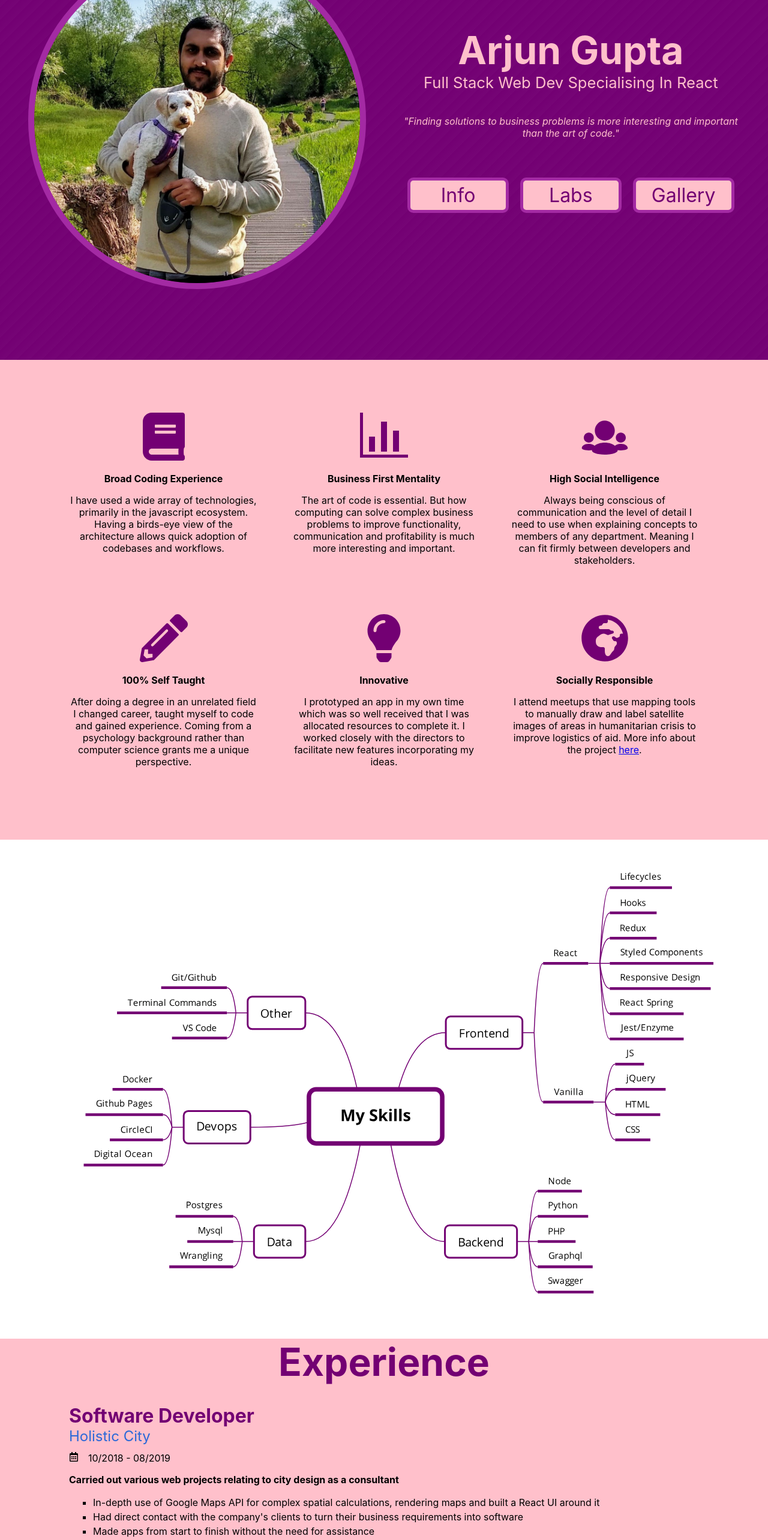
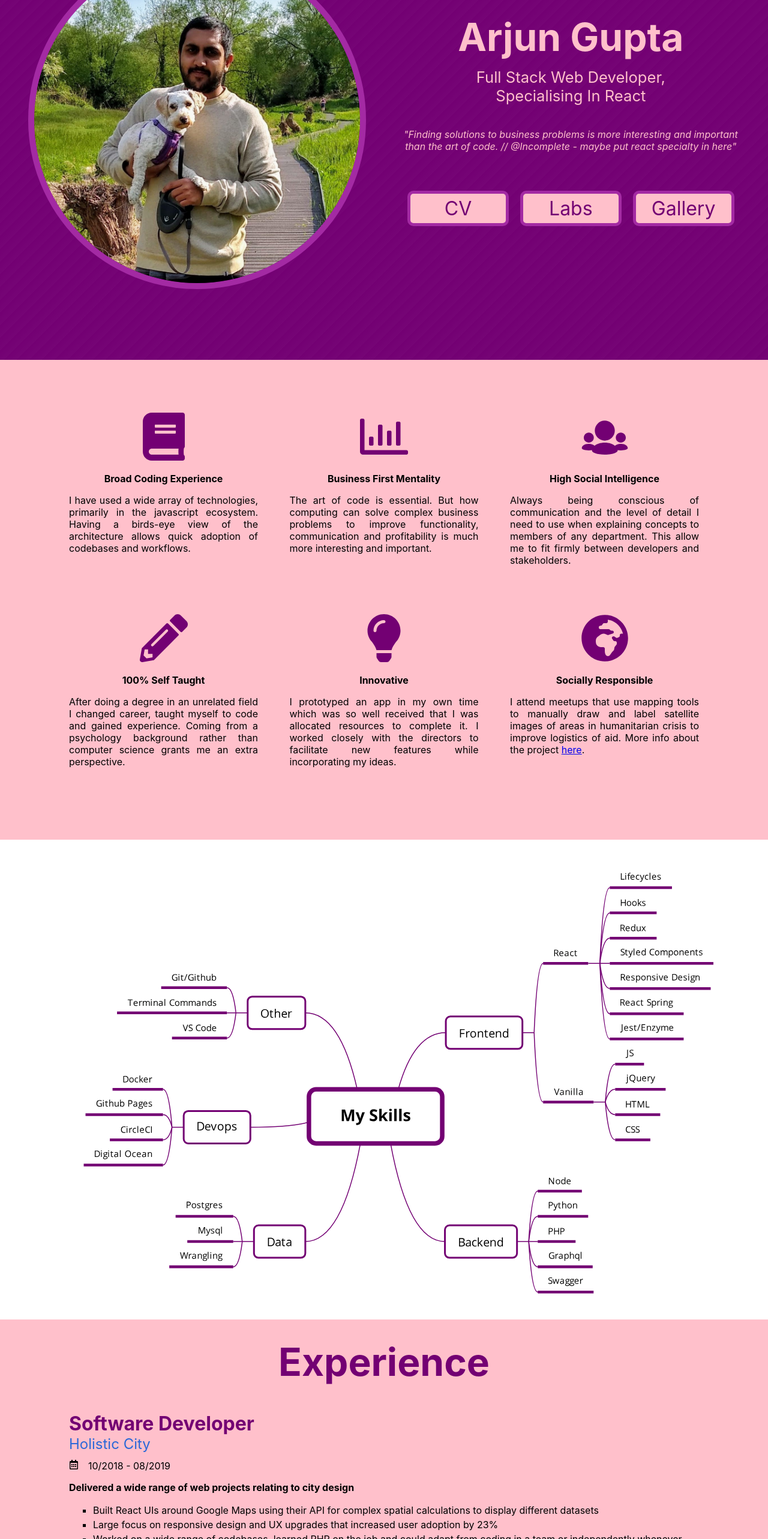
Before and after one commit to TAQ2/taq2.github.io, a React (Create React App) app: page /#/ in a window 1280 px wide. Shown: the part 200-2766 px from the top of the page at 60% size. Built offline with nearby package versions, Linux system fonts and the light colour scheme.

Commit message:
update content

```diff
--- a/src/Gallery.js
+++ b/src/Gallery.js
@@ -102,14 +102,7 @@ export default function Gallery() {
       >
         <FaHome size={30} />
       </Link>
-      <Title
-        style={{
-          marginBottom: "0.5em",
-          backgroundColor: colours.primary
-        }}
-      >
-        Gallery
-      </Title>
+      <Title style={{ backgroundColor: colours.primary }}>Gallery</Title>
       <ContentContainer
         style={{
           display: "flex",
--- a/src/Home/ExperienceTile.js
+++ b/src/Home/ExperienceTile.js
@@ -11,7 +11,7 @@ export default function InfoTile({ infoSectionRef }) {
   return (
     <Tile colour={colours.primary}>
       <ContentContainer ref={infoSectionRef}>
-        <Title style={{ margin: "0.5em 0" }}>Experience</Title>
+        <Title style={{ paddingTop: "0.5em" }}>Experience</Title>
         {experienceData.map((experience, i) => (
           <div key={i}>
             <div
--- a/src/Home/LandingTile.js
+++ b/src/Home/LandingTile.js
@@ -128,11 +128,7 @@ export default function LandingTile({ infoSectionRef }) {
         </ImgContainer>
         <div style={{ width: "5%" }} />
         <TextContainer style={textAnimation}>
-          <Title
-            style={{
-              color: colours.primary
-            }}
-          >
+          <Title style={{ color: colours.primary, marginBottom: "0" }}>
             Arjun Gupta
           </Title>
           <div
@@ -142,15 +138,16 @@ export default function LandingTile({ infoSectionRef }) {
               textAlign: "center"
             }}
           >
-            Full Stack Web Dev Specialising In React
+            Full Stack Web Developer, <br /> Specialising In React
           </div>
           <Quote>
             "Finding solutions to business problems is more interesting and
-            important than the art of code."
+            important than the art of code. // @Incomplete - maybe put react
+            specialty in here"
           </Quote>
           <LinkContainer>
             <Link style={{ width: "30%" }} onClick={scrollToInfoSection}>
-              Info
+              CV
             </Link>
             <Link style={{ width: "30%" }} to="/labs">
               Labs
--- a/src/Home/SummaryTile.js
+++ b/src/Home/SummaryTile.js
@@ -61,7 +61,7 @@ export default function SummaryTile() {
                 >
                   {item.title}
                 </div>
-                <div>{item.description}</div>
+                <div style={{ textAlign: "justify" }}>{item.description}</div>
               </Item>
             );
           })}
--- a/src/Home/experienceData.js
+++ b/src/Home/experienceData.js
@@ -5,11 +5,13 @@ export default [
     from: "10/2018",
     to: "08/2019",
     description:
-      "Carried out various web projects relating to city design as a consultant",
+      "Delivered a wide range of web projects relating to city design",
     bullets: [
-      "In-depth use of Google Maps API for complex spatial calculations, rendering maps and built a React UI around it",
-      "Had direct contact with the company's clients to turn their business requirements into software",
-      "Made apps from start to finish without the need for assistance"
+      "Built React UIs around Google Maps using their API for complex spatial calculations to display different datasets",
+      "Large focus on responsive design and UX upgrades that increased user adoption by 23%",
+      "Worked on a wide range of codebases, learned PHP on the job and could adapt from coding in a team or independently whenever appropriate",
+      "Engaging directly with the company's clients to turn their business requirements into software",
+      "More // @Incomplete"
     ]
   },
   {
@@ -18,13 +20,13 @@ export default [
     from: "02/2016",
     to: "09/2018",
     description:
-      "Website selling bespoke windows and doors characterised by complex design and manufacturing rules",
+      "Developed features for the company's website to optimise sales of windows and doors which are characterised by complex design and manufacturing rules",
     bullets: [
-      "Transitioned from junior to mid-senior level within a two year period due to an intense focus on improving skills after working hours", // @Incomplete - is this a bad thing?
-      "Point of contact for other departments ranging from salespeople to product experts", // @Incomplete - this seems like a bad thing
-      "Managed, mentored and reviewed code for several devs",
-      "Experienced in surrounding roles e.g business/data analyst, product owner, testing, quality insurance and dev ops",
-      "Tasked to research and learn modern tools for future projects exploring MongoDB, GraphQL, Docker, Google Cloud, Digital Ocean, Heroku, Now etc"
+      "Reduced technical debt by rewriting a 20 year old spaghetti code base in React making sure it was readable and testable",
+      "Helped improve the customisation of the products on the website meaning other departments saved time processing orders // @Incomplete",
+      "Transitioned from a junior to a mentor and manager of five developers within a two year period, due to intense focus of taking work problems and finding solutions in my own time",
+      "Expanded into surrounding roles e.g business/data analyst, product owner, testing, quality assurance and devops, which reduced bottlenecks in the team and also increased my skill set",
+      "Integeral point of contact for other departments ranging from salespeople to product experts, ensuring all technical information is communicated clearly and effectively"
     ]
   },
   {
@@ -33,7 +35,7 @@ export default [
     from: "10/2015",
     to: "02/2016",
     description:
-      "Translating children vocabulary games from the US to the UK market",
+      "Tested children's vocabulary games that were redeveloped to transition from the US to the UK market",
     bullets: [
       "Testing areas of the system by following prepared scripts and recording any issues",
       "Retesting fixed issues following meticulous step by step instructions",
@@ -41,10 +43,15 @@ export default [
     ]
   },
   {
-    jobTitle: "Neuroscience (1st Class)",
+    jobTitle: "Neuroscience (1st Class BSc)",
     company: "University of Sussex",
     from: "09/2012",
-    to: "06/2015", // @Incomplete - do we put a description here?
-    bullets: ["Psychology", "Cognitive Science", "Brain Biology"]
+    to: "06/2015",
+    bullets: [
+      "Psychology and behaviour",
+      "Cognitive Science",
+      "Brain Biology",
+      "How does that relate? // @Incomplete"
+    ]
   }
 ];
--- a/src/Home/summaryData.js
+++ b/src/Home/summaryData.js
@@ -1,10 +1,10 @@
 import React from "react";
-import { GoGraph } from "react-icons/go";
 import {
   FaBook,
   FaPencilAlt,
   FaLightbulb,
-  FaGlobeAfrica
+  FaGlobeAfrica,
+  FaRegChartBar
 } from "react-icons/fa";
 import { TiGroup } from "react-icons/ti";
 
@@ -19,24 +19,24 @@ export default [
     title: "Business First Mentality",
     description:
       "The art of code is essential. But how computing can solve complex business problems to improve functionality, communication and profitability is much more interesting and important.",
-    icon: GoGraph
+    icon: FaRegChartBar
   },
   {
     title: "High Social Intelligence",
     description:
-      "Always being conscious of communication and the level of detail I need to use when explaining concepts to members of any department. Meaning I can fit firmly between developers and stakeholders.",
+      "Always being conscious of communication and the level of detail I need to use when explaining concepts to members of any department. This allow me to fit firmly between developers and stakeholders.",
     icon: TiGroup
   },
   {
     title: "100% Self Taught",
     description:
-      "After doing a degree in an unrelated field I changed career, taught myself to code and gained experience. Coming from a psychology background rather than computer science grants me a unique perspective.",
+      "After doing a degree in an unrelated field I changed career, taught myself to code and gained experience. Coming from a psychology background rather than computer science grants me an extra perspective.",
     icon: FaPencilAlt
   },
   {
     title: "Innovative",
     description:
-      "I prototyped an app in my own time which was so well received that I was allocated resources to complete it. I worked closely with the directors to facilitate new features incorporating my ideas.",
+      "I prototyped an app in my own time which was so well received that I was allocated resources to complete it. I worked closely with the directors to facilitate new features while incorporating my ideas.",
     icon: FaLightbulb
   },
   {
--- a/src/Labs.js
+++ b/src/Labs.js
@@ -96,15 +96,14 @@ export default function Labs() {
       >
         <FaHome size={30} />
       </Link>
-      <Title
-        style={{
-          backgroundColor: colours.primary,
-          marginBottom: "0.5em"
-        }}
-      >
-        Labs
-      </Title>
+      <Title style={{ backgroundColor: colours.primary }}>Labs</Title>
       <ContentContainer>
+        <div style={{ marginBottom: "2em" }}>
+          Here is where I do programmatic art stuff using p5.js. Here is where I
+          do programmatic art stuff using p5.jsHere is where I do programmatic
+          art stuff using p5.jsHere is where I do programmatic art stuff using
+          p5.js
+        </div>
         {labData.map((data, i) => (
           <Lab {...data} key={i} />
         ))}
--- a/src/components/Title.js
+++ b/src/components/Title.js
@@ -6,6 +6,8 @@ const Title = styled.div`
   font-size: 4em;
   font-weight: bold;
   text-align: center;
+  margin-bottom: 0.5em;
+  padding-bottom: 0.2em;
 
   color: ${colours.secondary};
   @media (max-width: ${screenBreakpoints.small}px) {
--- a/src/labData.js
+++ b/src/labData.js
@@ -15,7 +15,7 @@ const data = [
     img: fakeLatinNewsImg,
     name: "Fake Latin News",
     description:
-      "This simple app uses an external API to generate a fake forum where users can flick through posts and their respective comments. Users can also add comments which are handled by redux.",
+      "I created this simple app which uses an external API to generate a fake forum where users can flick through posts and their respective comments. Users can also add comments which are handled by redux.",
     githubLink: "https://github.com/taq2/fake-latin-news",
     appLink: "https://taq2.github.io/fake-latin-news"
   },
```
Also changed, not shown: todo.txt.
